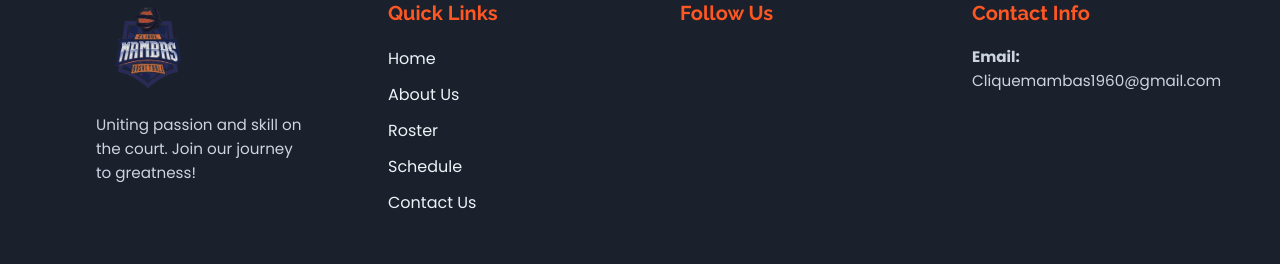
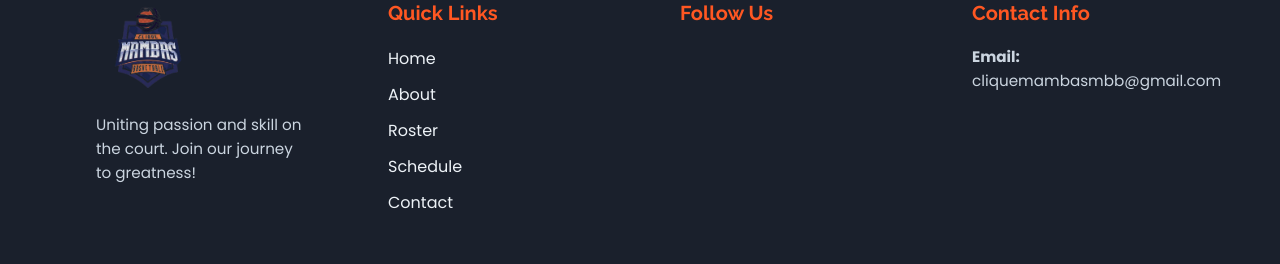
Before and after one commit to Williamsoditi/CLM_Frontend, a React (Vite) app: page /news in a window 1280 px wide. Shown: the part 402-666 px from the top of the page. Built offline with nearby package versions, Linux system fonts and the light colour scheme; no server answers; some icons are missing.

Commit message:
Fix : Updates mail address

```diff
--- a/src/components/Footer.tsx
+++ b/src/components/Footer.tsx
@@ -111,7 +111,7 @@ const Footer = () => {
                 </li>
                 <li style={{ marginBottom: '0.5rem' }}>
                   <Link href="/about" color="inherit" underline="none" variant="subtitle1">
-                    About Us
+                    About
                   </Link>
                 </li>
                 <li style={{ marginBottom: '0.5rem' }}>
@@ -126,7 +126,7 @@ const Footer = () => {
                 </li>
                 <li>
                   <Link href="/contact" color="inherit" underline="none" variant="subtitle1">
-                    Contact Us
+                    Contact
                   </Link>
                 </li>
               </Box>
@@ -152,7 +152,7 @@ const Footer = () => {
 
                 <IconButton
                   aria-label="Email"
-                  href="mailto:Cliquemambas1960@gmail.com"
+                  href="mailto:cliquemambasmbb@gmail.com"
                   sx={{ color: 'text.primary', '&:hover': { color: 'primary.main', transform: 'scale(1.1)' } }}
                 >
                   <MailOutlineIcon />
@@ -169,8 +169,8 @@ const Footer = () => {
               </Typography>
               <Typography variant="body2" sx={{ mb: 1 }}>
                 <Box component="span" sx={{ fontWeight: 'bold' }}>Email:</Box>{' '}
-                <Link href="mailto:Cliquemambas1960@gmail.com" color="inherit" underline="hover">
-                  Cliquemambas1960@gmail.com
+                <Link href="mailto:cliquemambasmbb@gmail.com" color="inherit" underline="hover">
+                  cliquemambasmbb@gmail.com
                 </Link>
               </Typography>
               {/* <Typography variant="body2">
--- a/src/components/Hero/Hero.tsx
+++ b/src/components/Hero/Hero.tsx
@@ -104,7 +104,7 @@ const Hero = () => {
 
             {/* Gmail/Email Icon - NEW ADDITION */}
             <a
-              href="mailto:Cliquemambas1960@gmail.com"
+              href="mailto:cliquemambasmbb@gmail.com"
               aria-label="Email"
               className="text-white hover:text-red-500 transition-transform duration-300 transform hover:scale-125"
             >
```
Also changed, not shown: 1 other file (tests, documents, lock files or other folders).
